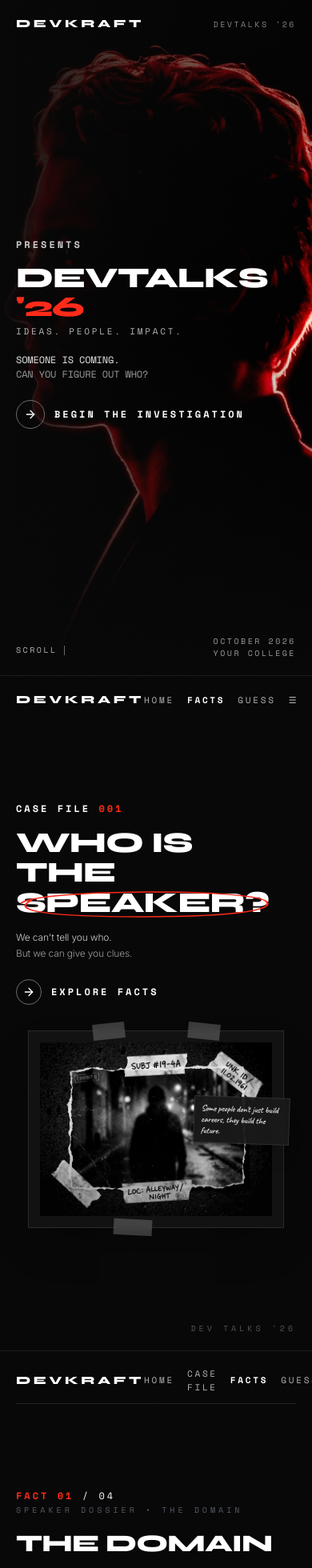
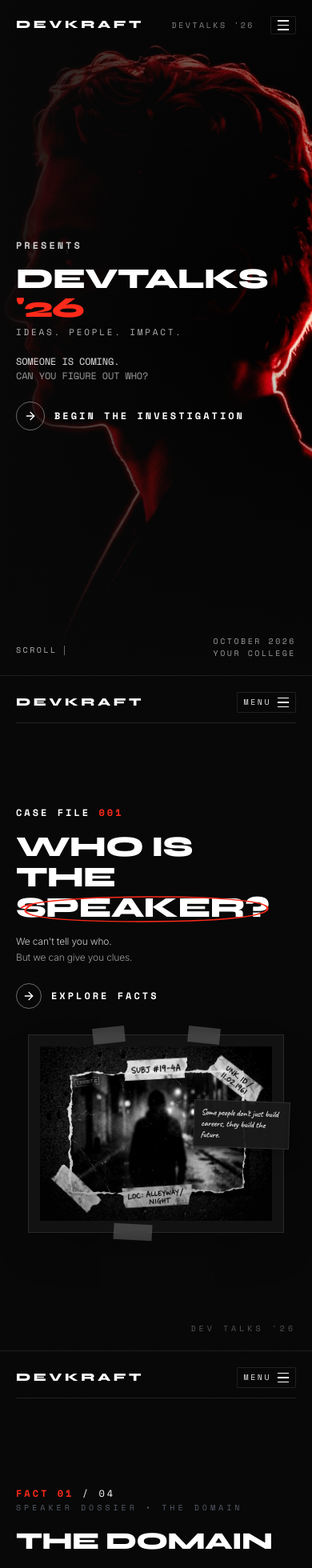
Before and after one commit to PRINCE-CODER679/DEVTALKS, a React (Vite) app: page / in a window 390 px wide. Shown: the top 1960 px of the page at 80% size. Built offline with nearby package versions, Linux system fonts and the light colour scheme.

Commit message:
Fix mobile header navigation layout with responsive drawer trigger

```diff
--- a/src/App.jsx
+++ b/src/App.jsx
@@ -69,18 +69,21 @@ export default function App() {
         <LandingHero
           onBeginInvestigation={() => handleNavigate('casefile')}
           onNavigate={handleNavigate}
+          onOpenMenu={() => setIsMobileMenuOpen(true)}
         />
 
         {/* SLIDE 02: CASE FILE 001 (Page 3) */}
         <CaseFile
           onExploreClues={() => handleNavigate('fact-1')}
           onNavigate={handleNavigate}
+          onOpenMenu={() => setIsMobileMenuOpen(true)}
         />
 
         {/* SLIDES 03..06: SPEAKER FACTS DOSSIER (FACT 01, FACT 02, FACT 03, FACT 04) */}
         <FactsSection
           onNavigateToGuess={() => handleNavigate('guess')}
           onNavigate={handleNavigate}
+          onOpenMenu={() => setIsMobileMenuOpen(true)}
         />
 
         {/* SLIDE 07: GUESS THE SPEAKER (Page 8) */}
@@ -89,6 +92,7 @@ export default function App() {
           onCorrectGuess={() => {}}
           onJumpToReveal={() => handleNavigate('reveal')}
           onNavigate={handleNavigate}
+          onOpenMenu={() => setIsMobileMenuOpen(true)}
         />
 
         {/* SLIDE 08 & 09: COUNTDOWN & REVEAL SECTION (Pages 9 & 10) */}
--- a/src/components/CaseFile.jsx
+++ b/src/components/CaseFile.jsx
@@ -3,7 +3,7 @@ import { motion } from 'framer-motion';
 import { ArrowRight } from 'lucide-react';
 import { soundFx } from '../utils/audio';
 
-export default function CaseFile({ onExploreClues, onNavigate }) {
+export default function CaseFile({ onExploreClues, onNavigate, onOpenMenu }) {
   return (
     <section
       id="casefile"
@@ -13,23 +13,41 @@ export default function CaseFile({ onExploreClues, onNavigate }) {
       <div className="absolute inset-0 film-grain pointer-events-none opacity-25" />
 
       {/* TOP HEADER */}
-      <header className="relative z-20 flex items-center justify-between w-full pb-2">
+      <header className="relative z-20 flex items-center justify-between w-full pb-3 border-b border-white/10">
         <button
           onClick={() => {
             soundFx.playEvidenceClick();
             onNavigate('hero');
           }}
-          className="font-display font-black text-sm sm:text-base tracking-widest text-white uppercase focus:outline-none hover:text-brand-lightRed transition-colors"
+          className="font-display font-black text-sm sm:text-base tracking-widest text-white uppercase focus:outline-none hover:text-brand-lightRed transition-colors whitespace-nowrap"
         >
           DEVKRAFT
         </button>
 
-        <nav className="flex items-center gap-4 sm:gap-8 font-mono text-[11px] sm:text-xs tracking-widest text-white/70">
+        {/* Desktop / Tablet Nav (sm:flex) */}
+        <nav className="hidden sm:flex items-center gap-6 lg:gap-8 font-mono text-xs tracking-widest text-white/70 whitespace-nowrap">
           <button onClick={() => { soundFx.playEvidenceClick(); onNavigate('hero'); }} className="hover:text-white transition-colors">HOME</button>
-          <button onClick={() => { soundFx.playEvidenceClick(); onNavigate('fact-1'); }} className="text-white font-bold transition-colors">FACTS</button>
+          <button onClick={() => { soundFx.playEvidenceClick(); onNavigate('fact-1'); }} className="hover:text-white transition-colors">FACTS</button>
           <button onClick={() => { soundFx.playEvidenceClick(); onNavigate('guess'); }} className="hover:text-white transition-colors">GUESS</button>
-          <button onClick={() => { soundFx.playEvidenceClick(); onNavigate('reveal'); }} className="hover:text-white transition-colors">☰</button>
+          <button onClick={() => { soundFx.playEvidenceClick(); onOpenMenu(); }} className="hover:text-white transition-colors">☰</button>
         </nav>
+
+        {/* Mobile Clean Menu Button (< sm) */}
+        <button
+          onClick={() => {
+            soundFx.playEvidenceClick();
+            onOpenMenu();
+          }}
+          className="sm:hidden flex items-center gap-2 font-mono text-xs tracking-widest text-white/90 hover:text-white focus:outline-none py-1 px-2 border border-white/10 rounded-sm bg-void/50"
+          aria-label="Open Navigation Menu"
+        >
+          <span className="tracking-widest uppercase text-[10px]">MENU</span>
+          <div className="flex flex-col justify-center space-y-1 w-3.5">
+            <span className="w-full h-[1.5px] bg-white" />
+            <span className="w-full h-[1.5px] bg-white" />
+            <span className="w-full h-[1.5px] bg-white" />
+          </div>
+        </button>
       </header>
 
       {/* MAIN 2-COLUMN DOSSIER GRID */}
--- a/src/components/FactsSection.jsx
+++ b/src/components/FactsSection.jsx
@@ -4,7 +4,7 @@ import { ArrowRight, ArrowLeft } from 'lucide-react';
 import { soundFx } from '../utils/audio';
 import { factsData } from '../data/facts';
 
-export default function FactsSection({ onNavigateToGuess, onNavigate }) {
+export default function FactsSection({ onNavigateToGuess, onNavigate, onOpenMenu }) {
   return (
     <div id="facts" className="w-full">
       {factsData.map((fact, index) => {
@@ -29,12 +29,13 @@ export default function FactsSection({ onNavigateToGuess, onNavigate }) {
                   soundFx.playEvidenceClick();
                   onNavigate('hero');
                 }}
-                className="font-display font-black text-sm sm:text-base tracking-widest text-white uppercase focus:outline-none hover:text-brand-lightRed transition-colors"
+                className="font-display font-black text-sm sm:text-base tracking-widest text-white uppercase focus:outline-none hover:text-brand-lightRed transition-colors whitespace-nowrap"
               >
                 DEVKRAFT
               </button>
 
-              <nav className="flex items-center gap-4 sm:gap-8 font-mono text-[11px] sm:text-xs tracking-widest text-white/70">
+              {/* Desktop / Tablet Nav (sm:flex) */}
+              <nav className="hidden sm:flex items-center gap-6 lg:gap-8 font-mono text-xs tracking-widest text-white/70 whitespace-nowrap">
                 <button
                   onClick={() => {
                     soundFx.playEvidenceClick();
@@ -74,13 +75,30 @@ export default function FactsSection({ onNavigateToGuess, onNavigate }) {
                 <button
                   onClick={() => {
                     soundFx.playEvidenceClick();
-                    onNavigate('reveal');
+                    onOpenMenu();
                   }}
                   className="hover:text-white transition-colors"
                 >
                   ☰
                 </button>
               </nav>
+
+              {/* Mobile Clean Menu Button (< sm) */}
+              <button
+                onClick={() => {
+                  soundFx.playEvidenceClick();
+                  onOpenMenu();
+                }}
+                className="sm:hidden flex items-center gap-2 font-mono text-xs tracking-widest text-white/90 hover:text-white focus:outline-none py-1 px-2 border border-white/10 rounded-sm bg-void/50"
+                aria-label="Open Navigation Menu"
+              >
+                <span className="tracking-widest uppercase text-[10px]">MENU</span>
+                <div className="flex flex-col justify-center space-y-1 w-3.5">
+                  <span className="w-full h-[1.5px] bg-white" />
+                  <span className="w-full h-[1.5px] bg-white" />
+                  <span className="w-full h-[1.5px] bg-white" />
+                </div>
+              </button>
             </header>
 
             {/* MAIN 2-COLUMN FACTS CHAPTER LAYOUT */}
--- a/src/components/GuessSection.jsx
+++ b/src/components/GuessSection.jsx
@@ -2,7 +2,7 @@ import React, { useState } from 'react';
 import { ArrowRight, X, Check } from 'lucide-react';
 import { soundFx } from '../utils/audio';
 
-export default function GuessSection({ validKeywords, onCorrectGuess, onJumpToReveal, onNavigate }) {
+export default function GuessSection({ validKeywords, onCorrectGuess, onJumpToReveal, onNavigate, onOpenMenu }) {
   const [guessInput, setGuessInput] = useState('');
   const [attemptState, setAttemptState] = useState('idle'); // 'idle' | 'incorrect' | 'correct'
   const [lastGuessedName, setLastGuessedName] = useState('');
@@ -45,23 +45,41 @@ export default function GuessSection({ validKeywords, onCorrectGuess, onJumpToRe
       <div className="absolute inset-0 film-grain pointer-events-none opacity-25" />
 
       {/* TOP HEADER */}
-      <header className="relative z-20 flex items-center justify-between w-full pb-2">
+      <header className="relative z-20 flex items-center justify-between w-full pb-3 border-b border-white/10">
         <button
           onClick={() => {
             soundFx.playEvidenceClick();
             onNavigate('hero');
           }}
-          className="font-display font-black text-sm sm:text-base tracking-widest text-white uppercase focus:outline-none hover:text-brand-lightRed transition-colors"
+          className="font-display font-black text-sm sm:text-base tracking-widest text-white uppercase focus:outline-none hover:text-brand-lightRed transition-colors whitespace-nowrap"
         >
           DEVKRAFT
         </button>
 
-        <nav className="flex items-center gap-4 sm:gap-8 font-mono text-[11px] sm:text-xs tracking-widest text-white/70">
+        {/* Desktop / Tablet Nav (sm:flex) */}
+        <nav className="hidden sm:flex items-center gap-6 lg:gap-8 font-mono text-xs tracking-widest text-white/70 whitespace-nowrap">
           <button onClick={() => { soundFx.playEvidenceClick(); onNavigate('hero'); }} className="hover:text-white transition-colors">HOME</button>
           <button onClick={() => { soundFx.playEvidenceClick(); onNavigate('fact-1'); }} className="hover:text-white transition-colors">FACTS</button>
           <button onClick={() => { soundFx.playEvidenceClick(); onNavigate('guess'); }} className="text-white font-bold transition-colors">GUESS</button>
-          <button onClick={() => { soundFx.playEvidenceClick(); onNavigate('reveal'); }} className="hover:text-white transition-colors">☰</button>
+          <button onClick={() => { soundFx.playEvidenceClick(); onOpenMenu(); }} className="hover:text-white transition-colors">☰</button>
         </nav>
+
+        {/* Mobile Clean Menu Button (< sm) */}
+        <button
+          onClick={() => {
+            soundFx.playEvidenceClick();
+            onOpenMenu();
+          }}
+          className="sm:hidden flex items-center gap-2 font-mono text-xs tracking-widest text-white/90 hover:text-white focus:outline-none py-1 px-2 border border-white/10 rounded-sm bg-void/50"
+          aria-label="Open Navigation Menu"
+        >
+          <span className="tracking-widest uppercase text-[10px]">MENU</span>
+          <div className="flex flex-col justify-center space-y-1 w-3.5">
+            <span className="w-full h-[1.5px] bg-white" />
+            <span className="w-full h-[1.5px] bg-white" />
+            <span className="w-full h-[1.5px] bg-white" />
+          </div>
+        </button>
       </header>
 
       {/* IDLE / NORMAL GUESS STATE */}
--- a/src/components/LandingHero.jsx
+++ b/src/components/LandingHero.jsx
@@ -3,7 +3,7 @@ import { motion } from 'framer-motion';
 import { ArrowRight } from 'lucide-react';
 import { soundFx } from '../utils/audio';
 
-export default function LandingHero({ onBeginInvestigation, onNavigate }) {
+export default function LandingHero({ onBeginInvestigation, onNavigate, onOpenMenu }) {
   return (
     <section
       id="hero"
@@ -47,13 +47,30 @@ export default function LandingHero({ onBeginInvestigation, onNavigate }) {
             soundFx.playEvidenceClick();
             onNavigate('hero');
           }}
-          className="font-display font-black text-sm sm:text-base tracking-widest text-white uppercase focus:outline-none hover:text-brand-lightRed transition-colors"
+          className="font-display font-black text-sm sm:text-base tracking-widest text-white uppercase focus:outline-none hover:text-brand-lightRed transition-colors whitespace-nowrap"
         >
           DEVKRAFT
         </button>
 
-        <div className="font-mono text-[10px] sm:text-xs tracking-widest sm:tracking-mega text-white/50 uppercase">
-          DEVTALKS '26
+        <div className="flex items-center gap-3">
+          <div className="font-mono text-[10px] sm:text-xs tracking-widest sm:tracking-mega text-white/50 uppercase">
+            DEVTALKS '26
+          </div>
+
+          <button
+            onClick={() => {
+              soundFx.playEvidenceClick();
+              onOpenMenu();
+            }}
+            className="sm:hidden flex items-center gap-1.5 font-mono text-[10px] tracking-widest text-white/80 hover:text-white py-1 px-2 border border-white/10 rounded-sm bg-void/50 focus:outline-none ml-2"
+            aria-label="Open Navigation Menu"
+          >
+            <div className="flex flex-col justify-center space-y-1 w-3.5">
+              <span className="w-full h-[1.5px] bg-white" />
+              <span className="w-full h-[1.5px] bg-white" />
+              <span className="w-full h-[1.5px] bg-white" />
+            </div>
+          </button>
         </div>
       </motion.header>
 
```
